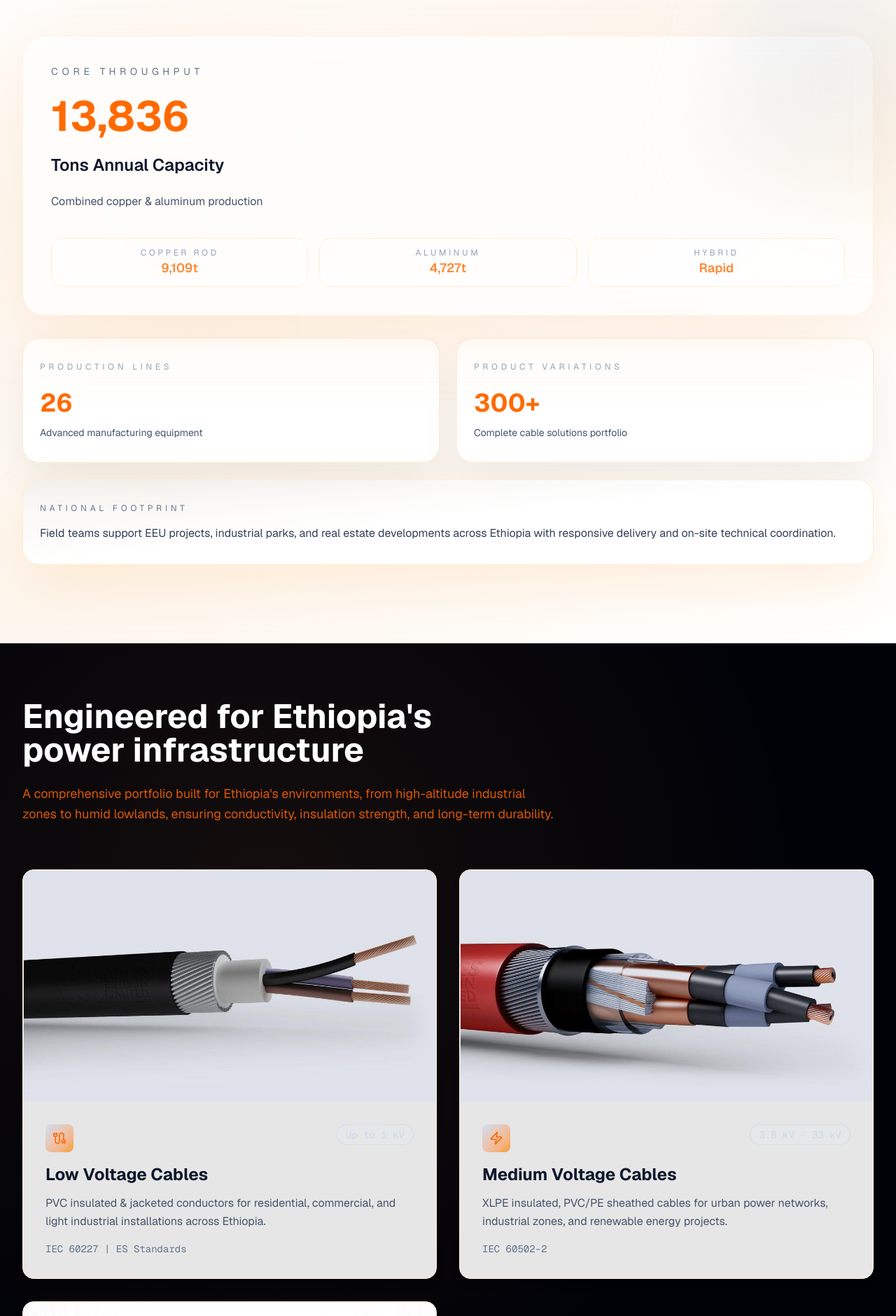
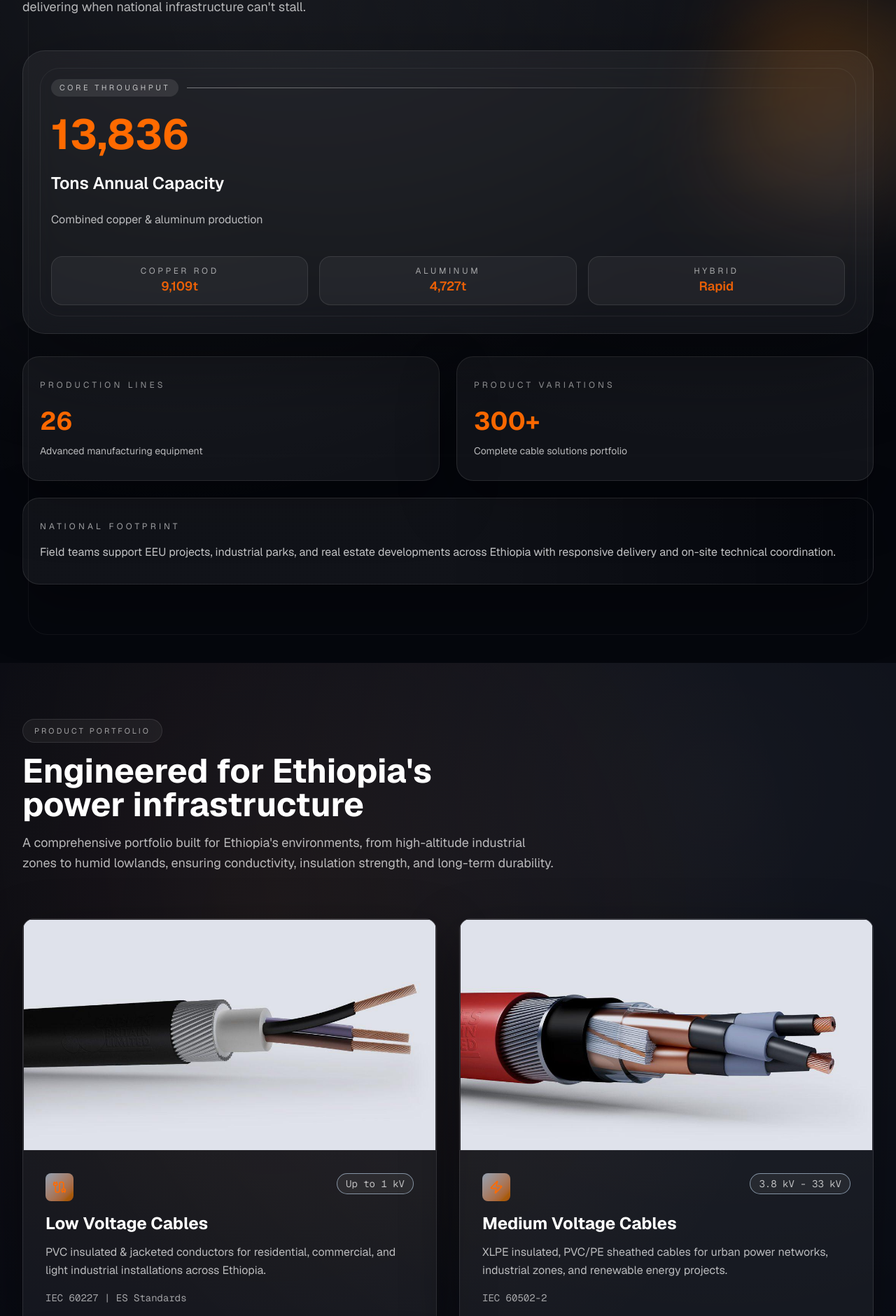
Before and after one commit to JohannesSBA/addis-cable, a Next.js app: page / in a window 1280 px wide. Shown: the part 1580-3460 px from the top of the page at 70% size. Built offline with nearby package versions, Linux system fonts and the light colour scheme.

Commit message:
refactor: enhance layout and styling of components for improved UI consistency, including updates to product and stats sections, and adjustments to metadata in layout

```diff
--- a/app/layout.tsx
+++ b/app/layout.tsx
@@ -58,9 +58,6 @@ export const metadata: Metadata = {
     googleBot: {
       index: true,
       follow: true,
-      maxSnippet: -1,
-      maxImagePreview: "large",
-      maxVideoPreview: -1,
     },
   },
   icons: {
@@ -111,7 +108,8 @@ export default function RootLayout({
     inLanguage: "en",
     potentialAction: {
       "@type": "SearchAction",
-      target: "https://www.addiscable.com/resources/product-catalog?search={query}",
+      target:
+        "https://www.addiscable.com/resources/product-catalog?search={query}",
       "query-input": "required name=query",
     },
   };
--- a/components/products.tsx
+++ b/components/products.tsx
@@ -43,20 +43,23 @@ export function Products() {
   return (
     <section
       id="products"
-      className="relative isolate overflow-hidden bg-[#010208] text-white min-h-[70vh] sm:min-h-[80vh] flex items-center px-4 sm:px-6 lg:px-8 py-16 sm:py-20"
+      className="relative isolate overflow-hidden bg-[#060912] text-white min-h-[70vh] sm:min-h-[80vh] flex items-center px-4 sm:px-6 lg:px-8 py-16 sm:py-20"
     >
-      <div className="absolute inset-0 bg-[radial-gradient(circle_at_30%_20%,rgba(245,148,80,0.08),transparent_45%)]" />
+      <div className="absolute inset-0 bg-[radial-gradient(circle_at_30%_20%,rgba(245,148,80,0.08),transparent_45%),radial-gradient(circle_at_80%_10%,rgba(255,255,255,0.06),transparent_55%)]" />
       <div className="relative max-w-7xl mx-auto">
         <motion.div
           initial={{ opacity: 0, x: -30 }}
           animate={isInView ? { opacity: 1, x: 0 } : {}}
           transition={{ duration: 0.6 }}
-          className="max-w-3xl mb-16"
+          className="max-w-3xl mb-16 space-y-4"
         >
-          <h2 className="text-3xl sm:text-4xl lg:text-5xl font-bold mb-6 text-balance">
+          <span className="inline-flex items-center rounded-full border border-white/10 bg-white/5 px-4 py-2 text-[11px] uppercase tracking-[0.28em] text-white/60">
+            Product Portfolio
+          </span>
+          <h2 className="text-3xl sm:text-4xl lg:text-5xl font-bold text-balance">
             {"Engineered for Ethiopia's power infrastructure"}
           </h2>
-          <p className="text-lg text-accent/80 text-pretty leading-relaxed">
+          <p className="text-lg text-white/70 text-pretty leading-relaxed">
             {
               "A comprehensive portfolio built for Ethiopia's environments, from high-altitude industrial zones to humid lowlands, ensuring conductivity, insulation strength, and long-term durability."
             }
@@ -72,10 +75,10 @@ export function Products() {
               transition={{ duration: 0.6, delay: index * 0.15 }}
               onHoverStart={() => setHoveredIndex(index)}
               onHoverEnd={() => setHoveredIndex(null)}
-              className="group bg-white/90 rounded-2xl overflow-hidden border border-orange-100 hover:border-primary/30 transition-all duration-300 shadow-lg hover:-translate-y-2"
+              className="group bg-white/5 rounded-2xl overflow-hidden border border-white/10 hover:border-[var(--accent)]/40 transition-all duration-300 shadow-[0_30px_80px_rgba(0,0,0,0.4)] hover:-translate-y-2"
             >
               <motion.div
-                className="aspect-video overflow-hidden bg-muted relative border border-[color-mix(in_srgb,var(--aluminum)_30%,transparent)]"
+                className="aspect-video overflow-hidden relative border border-white/5"
                 whileHover={{ scale: 1.05 }}
                 transition={{ duration: 0.4 }}
               >
@@ -111,25 +114,23 @@ export function Products() {
                     />
                   </motion.div>
                   <motion.span
-                    className="text-sm font-mono px-3 py-1 rounded-full border"
+                    className="text-sm font-mono px-3 py-1 rounded-full border text-white/70"
                     style={{
-                      color: "var(--aluminum)",
-                      borderColor:
-                        "color-mix(in srgb, var(--aluminum) 70%, transparent)",
-                      backgroundColor: "rgba(255,255,255,0.04)",
+                      borderColor: "color-mix(in srgb, var(--aluminum) 60%, transparent)",
+                      backgroundColor: "rgba(255,255,255,0.06)",
                     }}
                     whileHover={{ scale: 1.1 }}
                   >
                     {product.voltage}
                   </motion.span>
                 </div>
-                <h3 className="text-2xl font-bold mb-3 text-slate-900">
+                <h3 className="text-2xl font-bold mb-3 text-white">
                   {product.category}
                 </h3>
-                <p className="text-slate-600 mb-4 leading-relaxed">
+                <p className="text-white/70 mb-4 leading-relaxed">
                   {product.description}
                 </p>
-                <div className="text-sm text-slate-500 font-mono">
+                <div className="text-sm text-white/60 font-mono">
                   {product.standards}
                 </div>
               </div>
@@ -141,14 +142,14 @@ export function Products() {
           initial={{ opacity: 0, y: 30 }}
           animate={isInView ? { opacity: 1, y: 0 } : {}}
           transition={{ duration: 0.6, delay: 0.8 }}
-          className="mt-12 p-8 rounded-2xl bg-gradient-to-r from-primary/15 to-accent/20 border border-primary/30"
+          className="mt-12 p-8 rounded-2xl bg-gradient-to-r from-white/5 via-white/5 to-transparent border border-white/10 text-white shadow-[0_25px_80px_rgba(0,0,0,0.35)]"
         >
           <div className="flex flex-col md:flex-row items-start md:items-center justify-between gap-4">
             <div>
               <h3 className="text-xl font-bold mb-2">
                 {"Specialty: Enamelled Winding Wires"}
               </h3>
-              <p className="text-muted-foreground">
+              <p className="text-white/70">
                 {
                   "Unique capability in Ethiopia. Thermal classes 130L-200C+ for motors, generators, and transformers."
                 }
--- a/components/stats.tsx
+++ b/components/stats.tsx
@@ -31,19 +31,21 @@ export function Stats() {
   return (
     <section
       ref={ref}
-      className="relative py-28 px-4 sm:px-6 lg:px-8 bg-gradient-to-br from-white via-[#fdf6ee] to-white overflow-hidden"
+      className="relative py-24 sm:py-28 px-4 sm:px-6 lg:px-8 bg-[#05070d] text-white overflow-hidden"
     >
-      <div className="absolute inset-y-0 left-0 w-1/3 bg-[radial-gradient(circle,_rgba(247,219,196,0.25),_transparent_60%)] pointer-events-none" />
-      <div className="absolute inset-x-8 inset-y-8 border border-orange-100/40 rounded-[3rem] opacity-30" />
+      <div className="absolute inset-0 pointer-events-none">
+        <div className="absolute inset-0 bg-[radial-gradient(circle_at_20%_20%,rgba(255,255,255,0.08),transparent_55%),radial-gradient(circle_at_80%_10%,rgba(255,255,255,0.06),transparent_55%)]" />
+        <div className="absolute inset-10 rounded-[28px] border border-white/5" />
+      </div>
       <div className="relative max-w-7xl mx-auto space-y-12">
         <div className="max-w-3xl space-y-4">
-          <p className="uppercase tracking-[0.4em] text-xs text-slate-500">
+          <span className="inline-flex items-center rounded-full border border-white/10 bg-white/5 px-4 py-2 text-[11px] uppercase tracking-[0.28em] text-white/60">
             Output Signals
-          </p>
-          <h2 className="text-4xl md:text-5xl font-semibold text-slate-900">
+          </span>
+          <h2 className="text-4xl md:text-5xl font-semibold text-balance">
             Copper-grade productivity tuned for Ethiopia's build-out
           </h2>
-          <p className="text-lg text-slate-600">
+          <p className="text-lg text-white/70 leading-relaxed">
             Precision factories, redundant lines, and future-proofed chemistries
             keep Addis Cable delivering when national infrastructure can't
             stall.
@@ -55,46 +57,49 @@ export function Stats() {
             initial={{ opacity: 0, y: 40 }}
             animate={isInView ? { opacity: 1, y: 0 } : {}}
             transition={{ duration: 0.6 }}
-            className="relative rounded-[24px] sm:rounded-[32px] bg-white/70 backdrop-blur-xl border border-orange-100/70 p-6 sm:p-10 shadow-[0_40px_90px_rgba(254,184,111,0.15)]"
+            className="relative rounded-[24px] sm:rounded-[32px] bg-white/5 backdrop-blur-xl border border-white/10 p-6 sm:p-10 shadow-[0_40px_120px_rgba(0,0,0,0.35)]"
           >
             <div className="absolute inset-0 pointer-events-none">
               <motion.div
-                className="absolute -top-16 -right-24 w-72 h-72 bg-gradient-to-br from-primary/40 to-orange-200/30 blur-3xl"
+                className="absolute -top-16 -right-24 w-72 h-72 bg-gradient-to-br from-[var(--accent)]/25 to-white/10 blur-3xl"
                 animate={{ rotate: [0, 20, 0] }}
                 transition={{ duration: 12, repeat: Infinity }}
               />
-              <div className="absolute inset-6 rounded-[28px] border border-white/50 opacity-50" />
+              <div className="absolute inset-6 rounded-[28px] border border-white/10 opacity-60" />
             </div>
             <div className="relative">
-              <p className="text-sm uppercase tracking-[0.4em] text-slate-500 mb-6">
-                Core Throughput
-              </p>
+              <div className="flex items-center gap-3 mb-6">
+                <span className="inline-flex items-center rounded-full bg-white/10 px-3 py-1 text-[11px] uppercase tracking-[0.32em] text-white/70">
+                  Core Throughput
+                </span>
+                <div className="h-px flex-1 bg-gradient-to-r from-white/40 to-transparent" />
+              </div>
               <div className="flex flex-col gap-6">
                 <motion.div
-                  className="text-6xl font-bold text-accent"
+                  className="text-6xl font-bold text-[var(--accent)]"
                   initial={{ scale: 0.5 }}
                   animate={isInView ? { scale: 1 } : {}}
                   transition={{ duration: 0.6, type: "spring" }}
                 >
                   {heroStat.value}
                 </motion.div>
-                <p className="text-2xl font-semibold text-slate-900">
+                <p className="text-2xl font-semibold text-white">
                   {heroStat.label}
                 </p>
-                <p className="text-slate-600">{heroStat.description}</p>
+                <p className="text-white/70">{heroStat.description}</p>
                 <div className="mt-4 grid grid-cols-3 gap-4 text-center">
                   {["Copper Rod", "Aluminum", "Hybrid"].map((item, index) => (
                     <motion.div
                       key={item}
-                      className="rounded-2xl border border-orange-100 bg-white/50 py-3"
+                      className="rounded-2xl border border-white/10 bg-white/5 py-3"
                       initial={{ opacity: 0, y: 10 }}
                       animate={isInView ? { opacity: 1, y: 0 } : {}}
                       transition={{ delay: 0.2 + index * 0.1 }}
                     >
-                      <p className="text-xs uppercase tracking-[0.3em] text-slate-400">
+                      <p className="text-xs uppercase tracking-[0.3em] text-white/60">
                         {item}
                       </p>
-                      <p className="text-lg font-semibold text-accent/80">
+                      <p className="text-lg font-semibold text-[var(--accent)]/85">
                         {["9,109t", "4,727t", "Rapid"][index]}
                       </p>
                     </motion.div>
@@ -112,27 +117,27 @@ export function Stats() {
                 animate={isInView ? { opacity: 1, y: 0 } : {}}
                 transition={{ duration: 0.5, delay: 0.1 * index }}
                 whileHover={{ y: -6, scale: 1.02 }}
-                className="bg-white rounded-3xl border border-orange-100 px-6 py-8 shadow-[0_30px_60px_rgba(0,0,0,0.06)]"
+                className="bg-white/5 rounded-3xl border border-white/10 px-6 py-8 shadow-[0_30px_80px_rgba(0,0,0,0.35)]"
               >
-                <p className="text-xs uppercase tracking-[0.4em] text-slate-400 mb-6">
+                <p className="text-xs uppercase tracking-[0.35em] text-white/60 mb-6">
                   {stat.label}
                 </p>
-                <p className="text-4xl font-bold text-accent mb-3">
+                <p className="text-4xl font-bold text-[var(--accent)] mb-3">
                   {stat.value}
                 </p>
-                <p className="text-sm text-slate-600">{stat.description}</p>
+                <p className="text-sm text-white/70">{stat.description}</p>
               </motion.div>
             ))}
             <motion.div
               initial={{ opacity: 0, y: 30 }}
               animate={isInView ? { opacity: 1, y: 0 } : {}}
               transition={{ duration: 0.6, delay: 0.3 }}
-              className="col-span-full rounded-3xl border border-orange-100 bg-gradient-to-br from-primary/10 via-white to-white px-6 py-8 shadow-[0_30px_80px_rgba(254,184,111,0.2)]"
+              className="col-span-full rounded-3xl border border-white/10 bg-gradient-to-r from-white/5 via-white/5 to-transparent px-6 py-8 shadow-[0_30px_80px_rgba(0,0,0,0.35)]"
             >
-              <p className="text-xs uppercase tracking-[0.4em] text-slate-500 mb-4">
+              <p className="text-xs uppercase tracking-[0.35em] text-white/60 mb-4">
                 National Footprint
               </p>
-              <p className="text-slate-700">
+              <p className="text-white/75 leading-relaxed">
                 Field teams support EEU projects, industrial parks, and real
                 estate developments across Ethiopia with responsive delivery and
                 on-site technical coordination.
```
